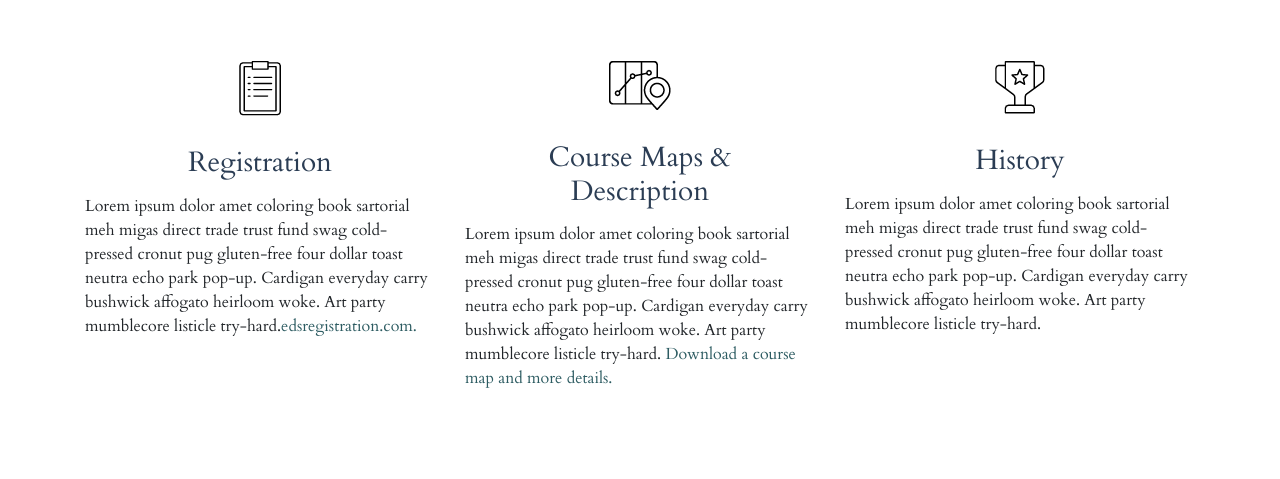
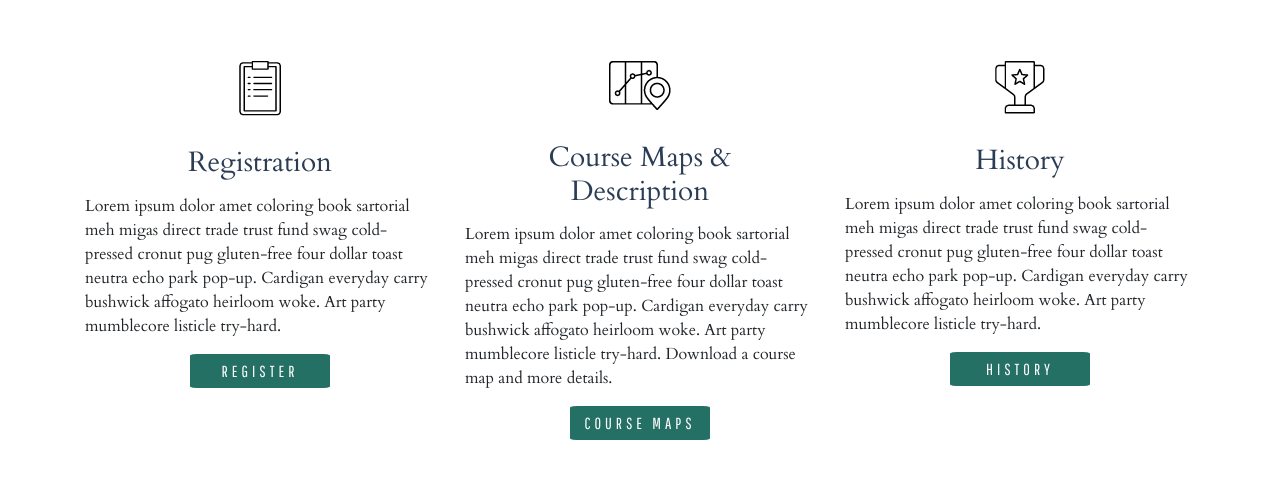
Before and after one commit to taylorkristi/knobhills, a plain HTML site: page index.html in a window 1280 px wide. Shown: the part 880-1359 px from the top of the page. Drawn offline with nearby package versions, Linux system fonts and the light colour scheme.

Commit message:
Buttons added

```diff
--- a/assets/css/style.css
+++ b/assets/css/style.css
@@ -16,7 +16,6 @@ Landing Page is divided into sections:
 	-4.3) Sponsors section
 	-4.4) Galleries
 	-4.5) Shop Gallery
-	-4.6) Contact Us section
 -5) Race Information page
 -6) Volunteer page
 -7) History page
@@ -90,11 +89,15 @@ h5 {
 
 .btn {
 	color: #fff;
-	font-size: 1em;
+	font-family:"Pathway Gothic One", sans-serif;
+	font-size: 1em!important;
+	letter-spacing: .25em;
+	text-transform: uppercase;
 	background-color: #247065;
 	border-color: #247065;
 	width: 5em;
 	border-radius: 5%;
+	width: auto;
 }
 
 .img-thumbnail {
@@ -110,7 +113,7 @@ h5 {
 	font-family:"Pathway Gothic One", sans-serif;
 	font-size: 1.25em!important;
 	padding-top: 10px;
-	background-color: transparent!important;
+	/*background-color: transparent!important;*/
 
 }
 .nav-link {
@@ -197,7 +200,13 @@ padding-top: 10px;
 .aboutContainer {
 	padding-top: 2em;
 	padding-bottom: 2em;
-	max-width: 1200px;
+}
+.button-aboutRace {
+	width: 140px;
+	margin: auto;
+	display: flex;
+    justify-content: center;
+    align-items: center;
 }
 
 
@@ -286,10 +295,6 @@ padding-top: 10px;
 	height: auto;
 }
 
-/* --- 4.6) CONTACT US SECTION  --- */
-
-
-
 /* --- 5) RACE INFORMATION PAGE---*/
 /* --- 6) VOLUNTEER PAGE ---*/
 /* --- 7) HISTORY PAGE ---*/
--- a/index.html
+++ b/index.html
@@ -20,7 +20,7 @@
     <!-- Jumbotron extends to top of NavBar -->
     <div class="jumbotron jumbotron-fluid">
       <div class="container fullRight">
-        <nav class="navbar navbar-expand-lg navbar-dark bg-dark">
+        <nav class="navbar navbar-expand-lg">
           <button class="navbar-toggler" type="button" data-toggle="collapse" data-target="#navbarSupportedContent" aria-controls="navbarSupportedContent" aria-expanded="false" aria-label="Toggle navigation">
           <span class="navbar-toggler-icon"></span>
           </button>
@@ -79,17 +79,27 @@
             <div class="col-md-4 col-xs-4 col-xl-4">
               <img class="icon_set" src="assets/img/clipboard.png" alt="Clipboard Icon">
               <h3 class="aboutRace">Registration</h3>
-              <p>Lorem ipsum dolor amet coloring book sartorial meh migas direct trade trust fund swag cold-pressed cronut pug gluten-free four dollar toast neutra echo park pop-up. Cardigan everyday carry bushwick affogato heirloom woke. Art party mumblecore listicle try-hard.<a href="">edsregistration.com.</a></p>
+              <p>Lorem ipsum dolor amet coloring book sartorial meh migas direct trade trust fund swag cold-pressed cronut pug gluten-free four dollar toast neutra echo park pop-up. Cardigan everyday carry bushwick affogato heirloom woke. Art party mumblecore listicle try-hard.
+              </p>
+              <div>
+              <button type="button button-aboutRace" class="btn btn-primary btn-sm button-aboutRace">Register</button>
             </div>
+              </div>
             <div class="col-md-4 col-xs-4 col-xl-4">
               <img class="icon_set" src="assets/img/mapicon.png" alt="Map Icon">
               <h3 class="aboutRace">Course Maps & Description</h3>
-              <p>Lorem ipsum dolor amet coloring book sartorial meh migas direct trade trust fund swag cold-pressed cronut pug gluten-free four dollar toast neutra echo park pop-up. Cardigan everyday carry bushwick affogato heirloom woke. Art party mumblecore listicle try-hard. <a href=""> Download a course map and more details.</a></p>
+              <p>Lorem ipsum dolor amet coloring book sartorial meh migas direct trade trust fund swag cold-pressed cronut pug gluten-free four dollar toast neutra echo park pop-up. Cardigan everyday carry bushwick affogato heirloom woke. Art party mumblecore listicle try-hard. Download a course map and more details.</p>
+              <div>
+              <button type="button button-aboutRace" class="btn btn-primary btn-sm button-aboutRace">Course Maps</button>
+            </div>
             </div>
             <div class="col-md-4 col-xs-4 col-xl-4">
               <img class="icon_set" src="assets/img/trophy.png" alt="Trophy Icon">
               <h3 class="aboutRace">History</h3>
               <p>Lorem ipsum dolor amet coloring book sartorial meh migas direct trade trust fund swag cold-pressed cronut pug gluten-free four dollar toast neutra echo park pop-up. Cardigan everyday carry bushwick affogato heirloom woke. Art party mumblecore listicle try-hard.</p>
+              <div>
+              <button type="button button-aboutRace" class="btn btn-primary btn-sm button-aboutRace">History</button>
+            </div>
             </div>
           </div>
         </div>
@@ -167,9 +177,6 @@
       </div>
     </div>
   </div>
-  <!-- Contact Us Section -->
-  <div id="contact">
-  </div>
   <!-- Bootstrap Scripts -->
   <script src="https://code.jquery.com/jquery-3.2.1.slim.min.js" integrity="sha384-KJ3o2DKtIkvYIK3UENzmM7KCkRr/rE9/Qpg6aAZGJwFDMVNA/GpGFF93hXpG5KkN" crossorigin="anonymous"></script>
   <script src="https://cdnjs.cloudflare.com/ajax/libs/popper.js/1.12.9/umd/popper.min.js" integrity="sha384-ApNbgh9B+Y1QKtv3Rn7W3mgPxhU9K/ScQsAP7hUibX39j7fakFPskvXusvfa0b4Q" crossorigin="anonymous"></script>
```
